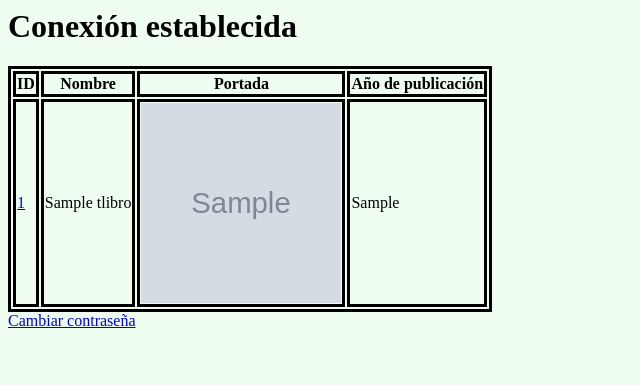
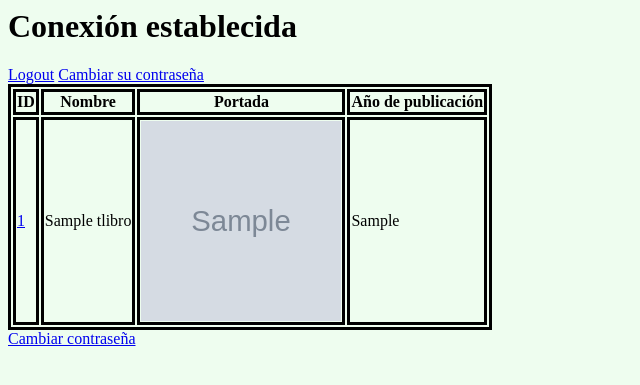
Before and after one commit to jgomezbe/dwes, a PHP site: page /main.php in a window 1280 px wide. Shown: the top 385 px of the page, without its empty margins (0-640 px from the left). Run offline with PHP 8.4, Linux system fonts and the light colour scheme; tables that the repository leaves empty or names only in its code hold one stand-in row (values such as "Sample post"); grey boxes marked "Sample" are stand-in pictures.

Commit message:
Añadidos botones de logout y cambio contraseña para tarea 8.

```diff
--- a/sprint3sesiones/www/mysite/main.php
+++ b/sprint3sesiones/www/mysite/main.php
@@ -49,8 +49,9 @@ td{
 
 <body bgcolor="#EEFDEF">
 <h1> Conexión establecida</h1>
+<a href="/logout.php">Logout</a>
+<a href="/passchange.html">Cambiar su contraseña</a>
 <?php
-	//Lanzar una query
 	$query = 'SELECT * FROM tLibros';
 	$result = mysqli_query($db,$query) or die ('Query error');
 	//Recorrer el resultado
```
